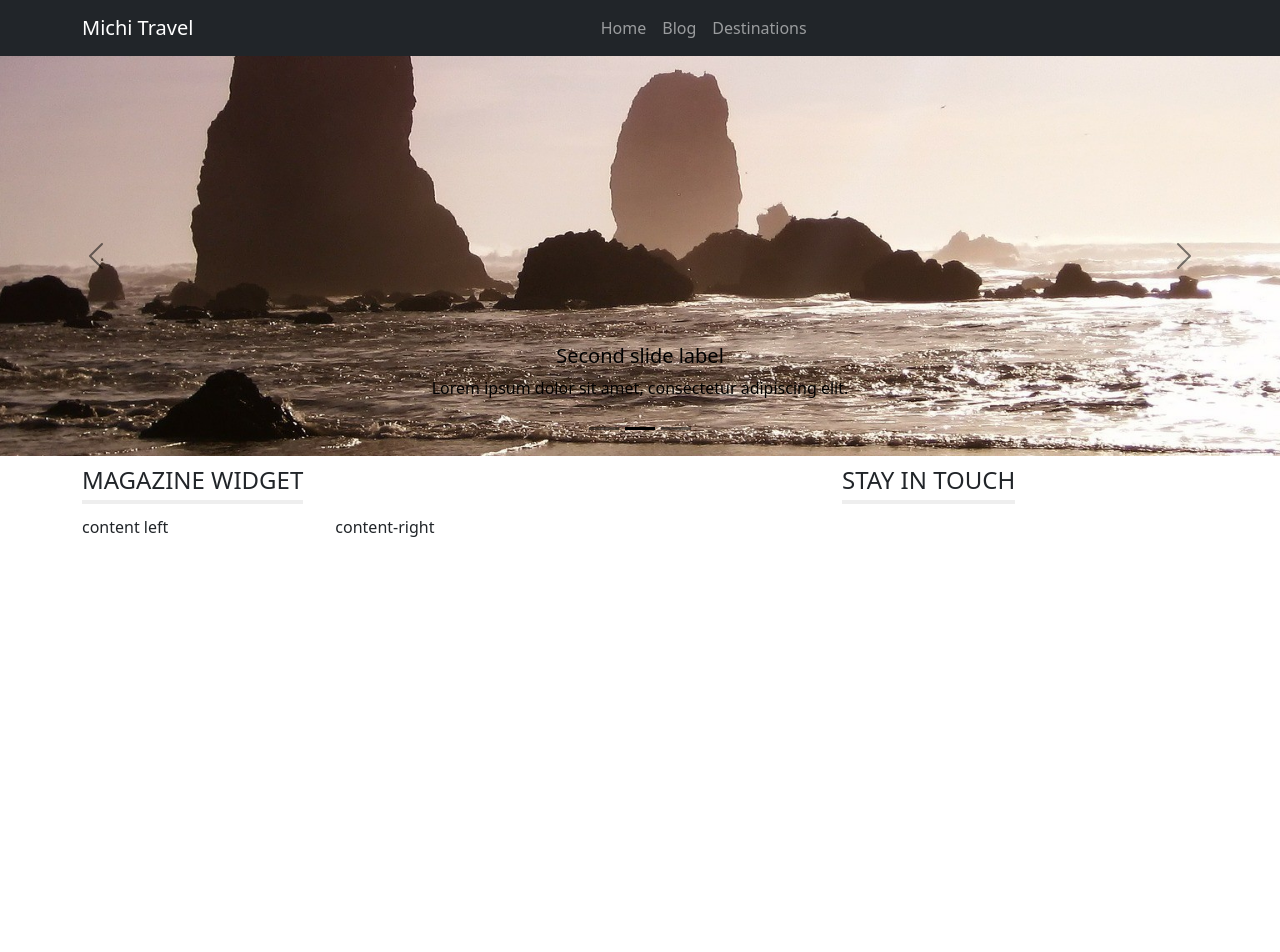
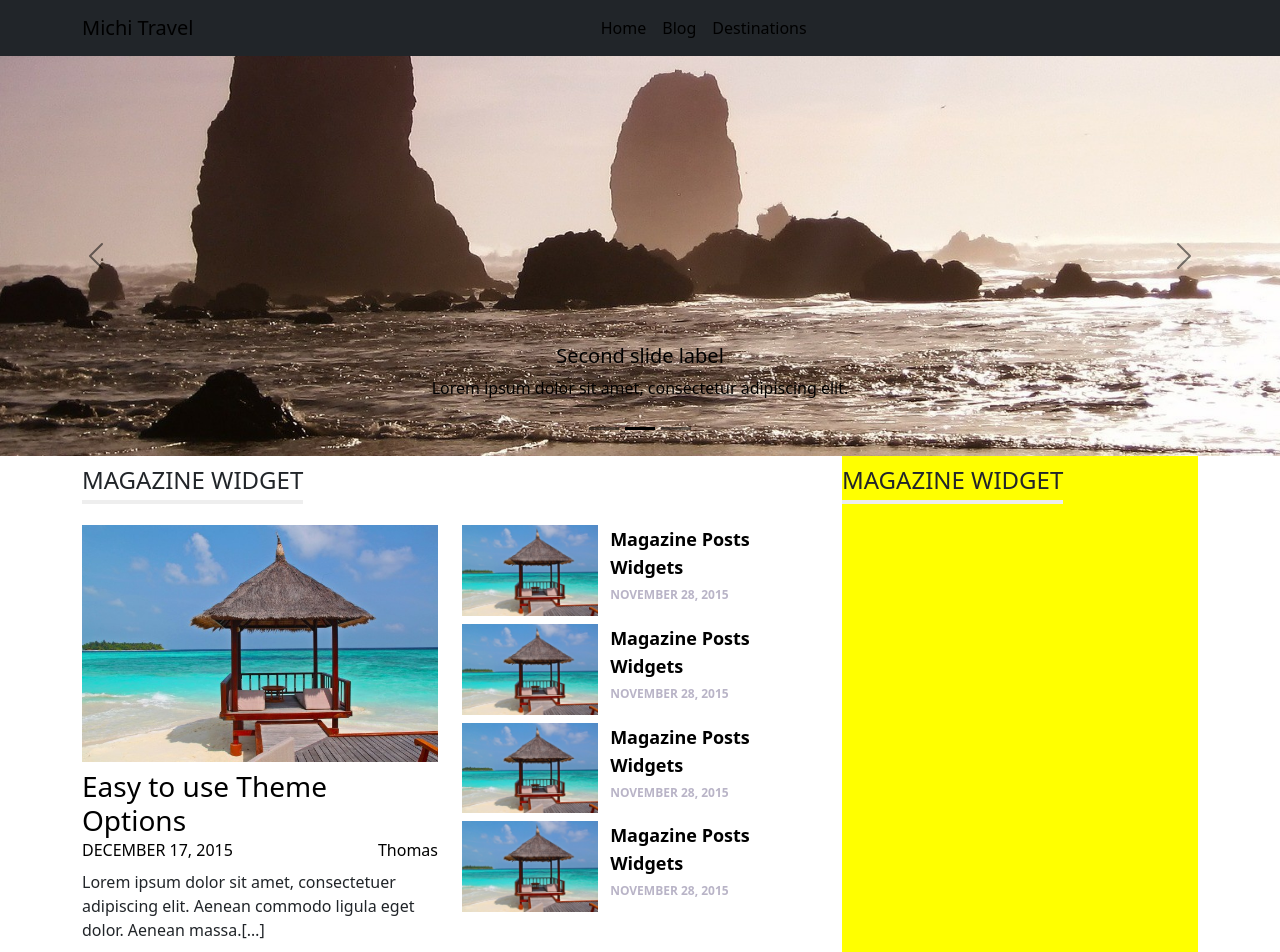
Before and after one commit to ungnhan14031999/travel-blog, a React (Create React App) app in the folder frontend/: page / in a window 1280 px wide. Shown: the top 952 px of the page. Before the commit the page ends 800 px from the top, so only its background shows below. Built offline with nearby package versions, Linux system fonts and the light colour scheme.

Commit message:
build home page to BlockMagazine component

```diff
--- a/frontend/package.json
+++ b/frontend/package.json
@@ -13,6 +13,7 @@
     "react-router-dom": "^6.22.0",
     "react-scripts": "5.0.1",
     "sass": "^1.70.0",
+    "tailwindcss": "^3.4.1",
     "web-vitals": "^2.1.4"
   },
   "scripts": {
--- a/frontend/src/components/WidgetTitle/WidgetTitle.scss
+++ b/frontend/src/components/WidgetTitle/WidgetTitle.scss
@@ -1,5 +1,5 @@
 .widget-title {
-    margin: 10px 0 20px 0;
+    margin: 10px 0 30px 0;
     h3 {
         font-size: 24px;
         text-transform: uppercase;
--- a/frontend/src/index.css
+++ b/frontend/src/index.css
@@ -1,7 +1,16 @@
+@tailwind base;
+@tailwind components;
+@tailwind utilities;
+
 * {
   margin: 0;
   padding: 0;
   box-sizing: border-box;
+}
+
+a {
+  text-decoration: none !important;
+  color: black !important;
 }
 
 body {
--- a/frontend/src/index.js
+++ b/frontend/src/index.js
@@ -4,6 +4,7 @@ import "./index.css";
 import App from "./App";
 import reportWebVitals from "./reportWebVitals";
 import { BrowserRouter } from "react-router-dom";
+// import theme from "tailwind-theme";
 
 const root = ReactDOM.createRoot(document.getElementById("root"));
 root.render(
--- /dev/null
+++ b/frontend/src/pages/Home/components/MagazineBlock/index.jsx
@@ -0,0 +1,75 @@
+import React from 'react';
+import { Link } from 'react-router-dom';
+
+import imgBlog from '../../../../assets/image/magazine.jpg'
+
+function MagazineBlock(props) {
+    return (
+        <div className='block-magazine'>
+            <div className='grid grid-cols-2 gap-4'>
+                <div className="block-magazine__left">
+                    <Link to="#">
+                        <img src={imgBlog} className='w-100 pb-2' />
+                    </Link>
+                    <Link to="#">
+                        <h3 className='inline text-thirt-color hover:text-second-color transition ease-in-out delay-50'>Easy to use Theme Options</h3>
+                    </Link>
+                    <div className='d-flex justify-content-between'>
+                        <Link to="#">
+                            <p className='inline text-thirt-color hover:text-second-color transition ease-in-out delay-50'>DECEMBER 17, 2015</p>
+                        </Link>
+                        <Link to="#">
+                            <p className='inline text-thirt-color hover:text-second-color transition ease-in-out delay-50'>Thomas</p>
+                        </Link>
+                    </div>
+                    <div>
+                        <p className='pt-2'>Lorem ipsum dolor sit amet, consectetuer adipiscing elit. Aenean commodo ligula eget dolor. Aenean massa.[…]</p>
+                        <Link to="#">
+                            <h6 className='inline text-second-color hover:text-third-color transition ease-in-out delay-50 '>READ MORE</h6>
+                        </Link>
+                    </div>
+                </div>
+                <div className='witget-magazine__right'>
+                    <div className='flex pb-2'>
+                        <Link to="#" className='w-2/5'>
+                            <img src={imgBlog} />
+                        </Link>
+                        <div className='pl-3'>
+                            <div><Link to="#"><h5 className='inline text-lg hover:text-second-color font-semibold transition ease-in-out delay-50'>Magazine Posts Widgets</h5></Link></div>
+                            <div><Link to="#"><p className='inline text-xs text-third-color hover:text-black-color font-semibold transition ease-in-out delay-50'>NOVEMBER 28, 2015</p></Link></div>
+                        </div>
+                    </div>
+                    <div className='flex pb-2'>
+                        <Link to="#" className='w-2/5'>
+                            <img src={imgBlog} />
+                        </Link>
+                        <div className='pl-3'>
+                            <div><Link to="#"><h5 className='inline text-lg hover:text-second-color font-semibold transition ease-in-out delay-50'>Magazine Posts Widgets</h5></Link></div>
+                            <div><Link to="#"><p className='inline text-xs text-third-color hover:text-black-color font-semibold transition ease-in-out delay-50'>NOVEMBER 28, 2015</p></Link></div>
+                        </div>
+                    </div>
+                    <div className='flex pb-2'>
+                        <Link to="#" className='w-2/5'>
+                            <img src={imgBlog} />
+                        </Link>
+                        <div className='pl-3'>
+                            <div><Link to="#"><h5 className='inline text-lg hover:text-second-color font-semibold transition ease-in-out delay-50'>Magazine Posts Widgets</h5></Link></div>
+                            <div><Link to="#"><p className='inline text-xs text-third-color hover:text-black-color font-semibold transition ease-in-out delay-50'>NOVEMBER 28, 2015</p></Link></div>
+                        </div>
+                    </div>
+                    <div className='flex pb-2'>
+                        <Link to="#" className='w-2/5'>
+                            <img src={imgBlog} />
+                        </Link>
+                        <div className='pl-3'>
+                            <div><Link to="#"><h5 className='inline text-lg hover:text-second-color font-semibold transition ease-in-out delay-50'>Magazine Posts Widgets</h5></Link></div>
+                            <div><Link to="#"><p className='inline text-xs text-third-color hover:text-black-color font-semibold transition ease-in-out delay-50'>NOVEMBER 28, 2015</p></Link></div>
+                        </div>
+                    </div>
+                </div>
+            </div>
+        </div>
+    );
+}
+
+export default MagazineBlock;
--- a/frontend/src/pages/Home/index.jsx
+++ b/frontend/src/pages/Home/index.jsx
@@ -1,34 +1,22 @@
 import React from 'react';
 import BannerCarousels from '../../components/BannerCarousels';
 import WidgetTitle from '../../components/WidgetTitle';
+import BlockMagazine from './components/MagazineBlock';
 
 function Home() {
     return (
         <div>
             <BannerCarousels />
 
-            <div className='container'>
-                <div className="row">
-                    <div className="col-8">
-                        <div className="witget-magazine">
-                            <WidgetTitle titleName="Magazine Widget" />
-                            <div className="row">
-                                <div className="col-4">
-                                    <div className="witget-magazine__left">
-                                        content left
-                                    </div>
-                                </div>
-                                <div className="col-4">
-                                    <div className="witget-magazine__right">
-                                        content-right
-                                    </div>
-                                </div>
-                            </div>
-                        </div>
+            <div className='container mx-auto'>
+                <div className='grid grid-cols-3 gap-4'>
+                    <div className='col-span-2'>
+                        <WidgetTitle titleName="Magazine Widget" />
+                        <BlockMagazine/>
                     </div>
-                    <div className="col-4">
-                        <WidgetTitle titleName="Stay in Touch" />
-                    </div>
+
+
+                    <div style={{background: 'yellow'}}><WidgetTitle titleName="Magazine Widget" /></div>
                 </div>
             </div>
         </div>
--- /dev/null
+++ b/frontend/tailwind.config.js
@@ -0,0 +1,28 @@
+/** @type {import('tailwindcss').Config} */
+
+module.exports = {
+  content: ["./src/**/*.{js,jsx,ts,tsx}"],
+  theme: {
+    colors: {
+      "first-color": "#fff",
+      "second-color": "#40A2E3",
+      "third-color": "#B9B4C7",
+      "black-color": "rgb(0 0 0)",
+    },
+    extend: {
+      gridTemplateColumns: {
+        // Simple 16 column grid
+        16: "repeat(16, minmax(0, 1fr))",
+
+        // Complex site-specific column configuration
+        footer: "200px minmax(900px, 1fr) 100px",
+      },
+    },
+  },
+  style: {
+    postcss: {
+      plugins: [require("tailwindcss"), require("autoprefixer")],
+    },
+  },
+  plugins: [],
+};
```
Also changed, not shown: frontend/src/assets/image/magazine.jpg (added), 1 other file (tests, documents, lock files or other folders).
